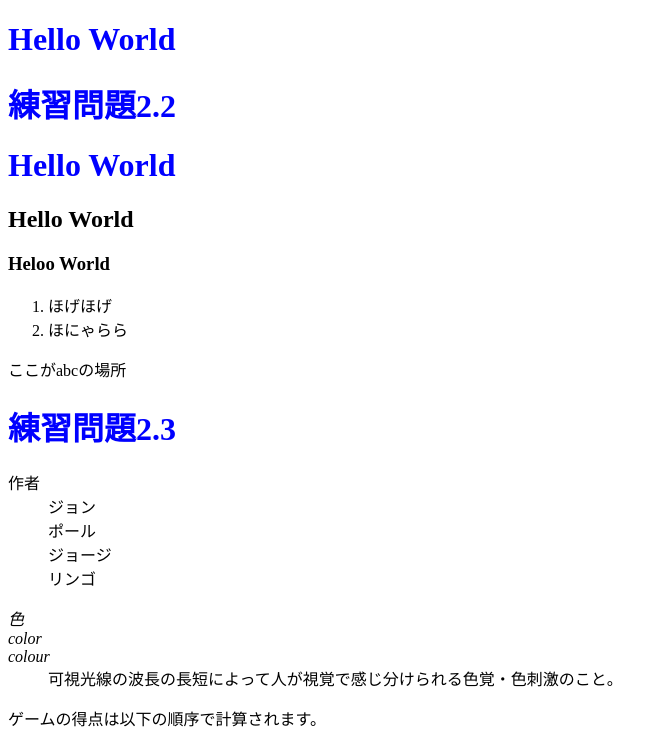
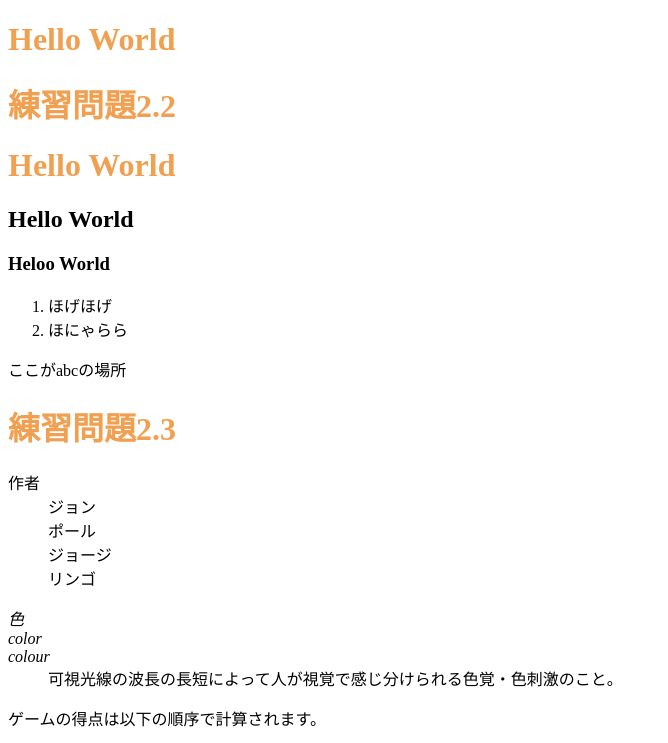
Before and after one commit to Vqitr/Web-1, a plain HTML site: page index.html in a window 1280 px wide. Shown: the top 743 px of the page, without its empty margins (0-668 px from the left). Drawn offline with Linux system fonts and the light colour scheme; files whose address does not match are found by name.

Commit message:
Update mystyle.css

```diff
--- a/mystyle.css
+++ b/mystyle.css
@@ -1 +1,2 @@
-h1{color:blue;}
+/* h1{color:blue;} */
+h1{color:#F0A050;}
```
